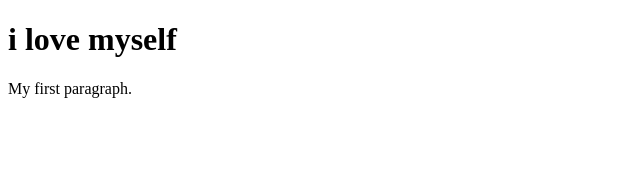
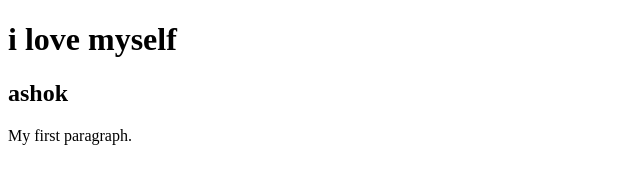
Before and after one commit to Ashokm96/test, a plain HTML site: page index.html in a window 1280 px wide. Shown: the whole page, without its empty margins (0-640 px from the left). Drawn offline with Linux system fonts and the light colour scheme.

Commit message:
Update index.html

```diff
--- a/index.html
+++ b/index.html
@@ -4,7 +4,9 @@
 
 <h1>i love myself</h1>
 
-<p>My first paragraph.</p>
+<h2>ashok</h2>
+
+<!p>My first paragraph.</p>
 
 </body>
 </html>
```
